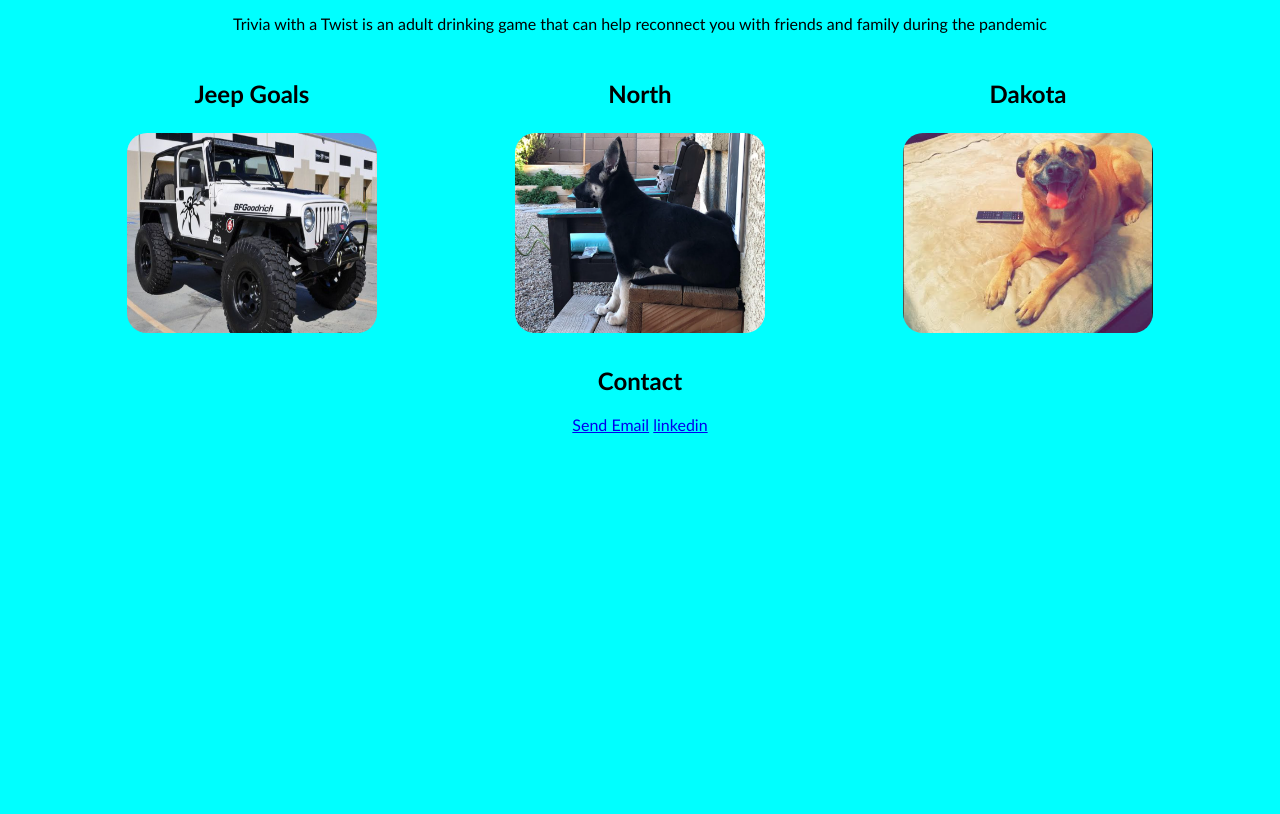
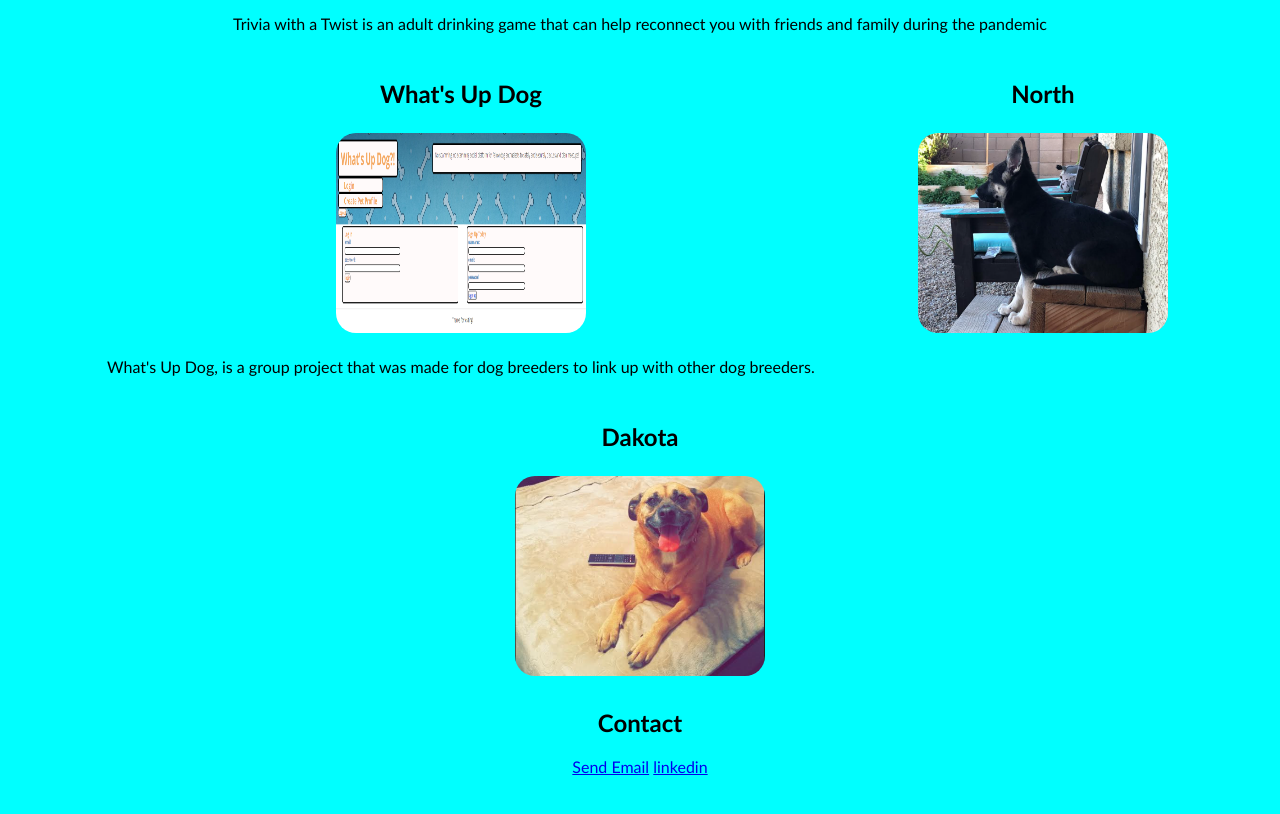
Before and after one commit to Shilohjones194/CSS-Portfolio, a plain HTML site: page index.html in a window 1280 px wide. Shown: the part 1721-2535 px from the top of the page. Before the commit the page ends 2213 px from the top, so only its background shows below. Drawn offline with Linux system fonts and the light colour scheme.

Commit message:
added project 2

```diff
--- a/index.html
+++ b/index.html
@@ -29,9 +29,9 @@
     <main class="content">
         <section id="about" class="container">
             <img class="container_image" src="assets/images/SwiftSelfie.PNG" alt="LukeJones" />
-                <div class="container_text">
-                    <h2>About Luke Jones</h2>
-                    <p>
+            <div class="container_text">
+                <h2>About Luke Jones</h2>
+                <p>
                     Luke Jones has been in the Transportation industry since 2014. He has held multiple titles with
                     at SwiftTransportation, specializing in Dedicated Accounts and working side by side with customers
                     and
@@ -39,7 +39,7 @@
                     With the operation knowledge he wants to bridge the gap between the driver, customer, and
                     operations through technologies and applications. He is currently attending University of Arizona's
                     Coding bootcamp with a graduation date of August 2021. </p>
-                </div>
+            </div>
         </section>
         <!-- End of Hero-->
 
@@ -55,18 +55,19 @@
                         <a href="https://shilohjones194.github.io/TriviaWithATwist/">
                             <img class="TWAT" src="assets/images/TWAT.PNG" alt="TWAT" />
                         </a>
-                        <p>Trivia with a Twist is an adult drinking game that can help reconnect you with friends and family during the pandemic</p>
+                        <p>Trivia with a Twist is an adult drinking game that can help reconnect you with friends and
+                            family during the pandemic</p>
                     </article>
                 </div>
             </div>
             <div class="row">
                 <div class="column col-12">
-                    <article class="jeep">
-                        <h2>Jeep Goals</h2>
-                        <!-- Insert <a href>-->
-                        <img class="project-picture" src="assets/images/TJ.PNG" alt="TJ" />
-                        <!--Closeout <a>
-                            Add description-->
+                    <article class="TWAT">
+                        <h2>What's Up Dog</h2>
+                        <a href="https://serene-ocean-75643.herokuapp.com/">
+                            <img class="project-picture" src="assets/images/WhatsupDog.PNG" alt="TJ" />
+                        </a>
+                        <p> What's Up Dog, is a group project that was made for dog breeders to link up with other dog breeders. </p>
                     </article>
                 </div>
                 <div class="column col-12">
```
Also changed, not shown: assets/images/WhatsupDog.PNG (added).
